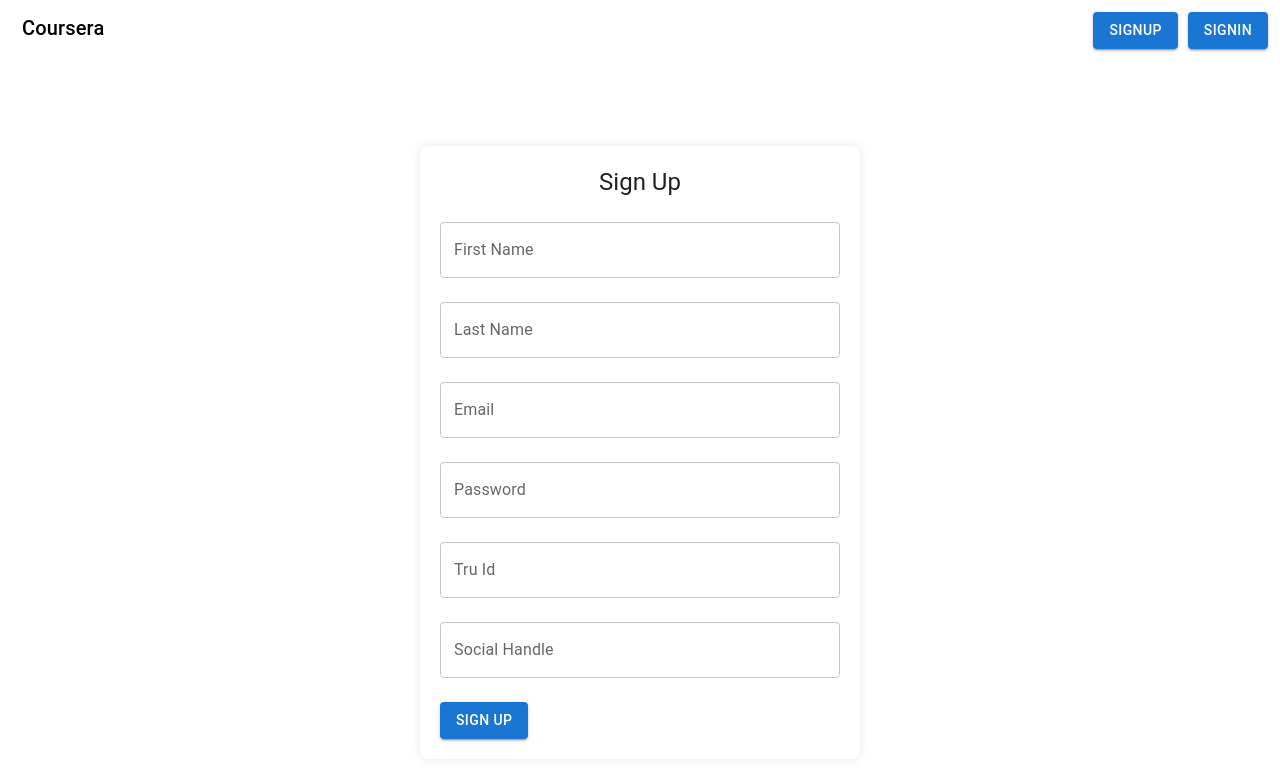
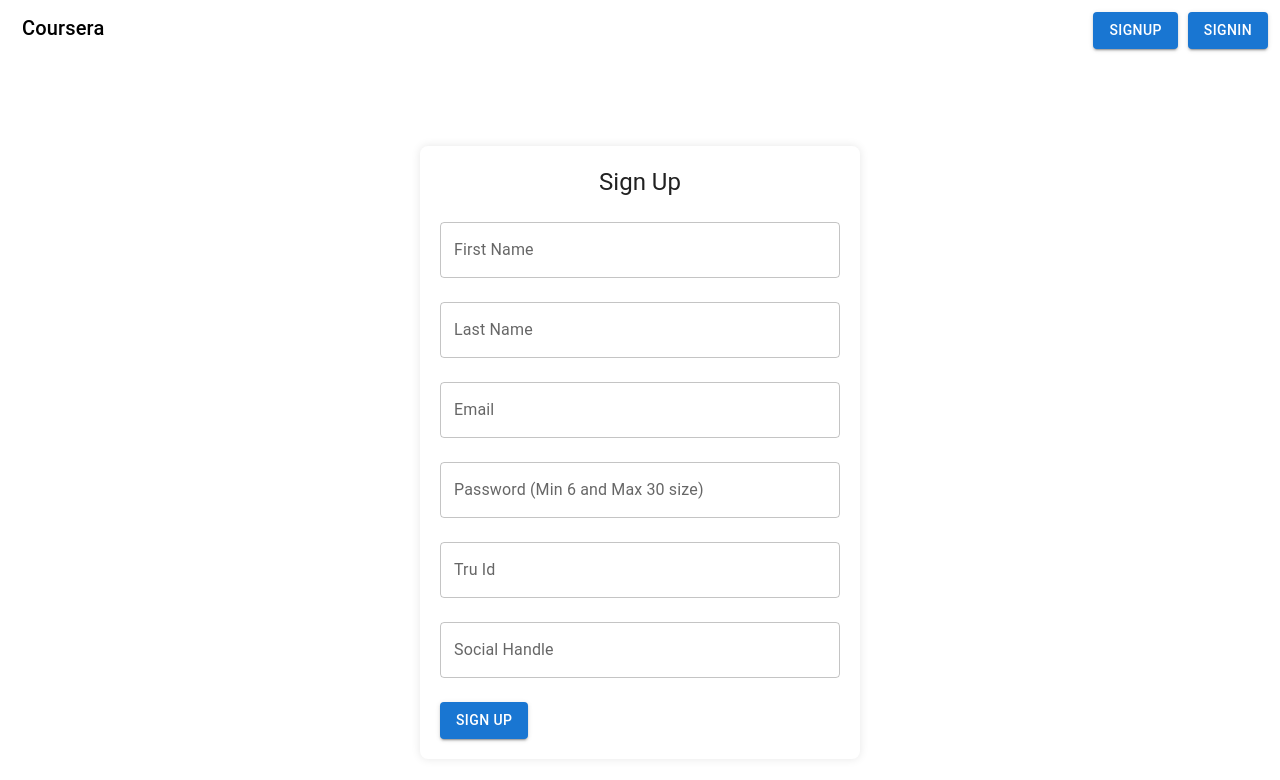
Before and after one commit to Rohitthimaya/Tru-Course-Matcher, a React (Vite) app in the folder client/: page /signup in a window 1280 px wide. Shown: the top 780 px of the page. Built offline with nearby package versions, Linux system fonts and the light colour scheme; no server answers.

Commit message:
Displayed Error

```diff
--- a/client/src/components/Login/Login.tsx
+++ b/client/src/components/Login/Login.tsx
@@ -2,13 +2,14 @@ import React, { useState } from "react";
 import { useNavigate } from "react-router-dom";
 import axios from "axios";
 import { Container, Paper, TextField, Button, Typography } from "@mui/material";
-import {Appbar} from "../Appbar/Appbar";
+import { Appbar } from "../Appbar/Appbar";
 import { useSetRecoilState } from "recoil";
 import { userState } from "../../store/atoms/user";
 
 const Login = () => {
     const [email, setEmail] = useState("");
     const [password, setPassword] = useState("");
+    const [isError, setIsError] = useState(false);
     const navigate = useNavigate();
     const setUser = useSetRecoilState(userState);
     const adminEmail = import.meta.env.VITE_ADMINEMAIL;
@@ -32,6 +33,7 @@ const Login = () => {
             })
             .catch((err) => {
                 console.log(err);
+                setIsError(true);
             });
     };
 
@@ -58,6 +60,11 @@ const Login = () => {
                         Login
                     </Typography>
                     <div>
+                        {isError && (
+                            <Typography sx={{ color: "red", textAlign: "center", marginBottom: 2 }}>
+                                Invalid Credentials
+                            </Typography>
+                        )}
                         <TextField
                             label="Email"
                             variant="outlined"
--- a/client/src/components/Signup/Signup.tsx
+++ b/client/src/components/Signup/Signup.tsx
@@ -28,7 +28,7 @@ export const Signup = () => {
             socialHandle
         }).then((res) => {
             const data = res.data;
-            const token = data.token
+            const token = data.token;
             localStorage.setItem("Token", token);
 
             setUser({
@@ -98,7 +98,7 @@ export const Signup = () => {
                         onChange={(e) => setEmail(e.target.value)}
                     />
                     <TextField
-                        label="Password"
+                        label="Password (Min 6 and Max 30 size)"
                         variant="outlined"
                         fullWidth
                         margin="normal"
```
Also changed, not shown: 1 other file (tests, documents, lock files or other folders).
